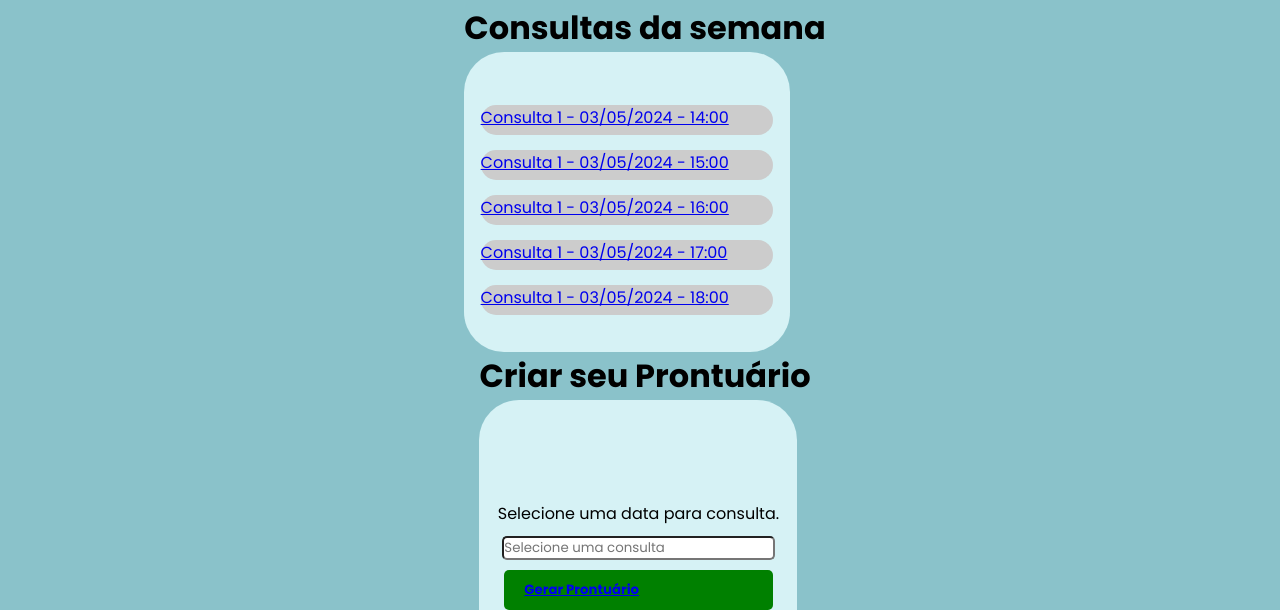
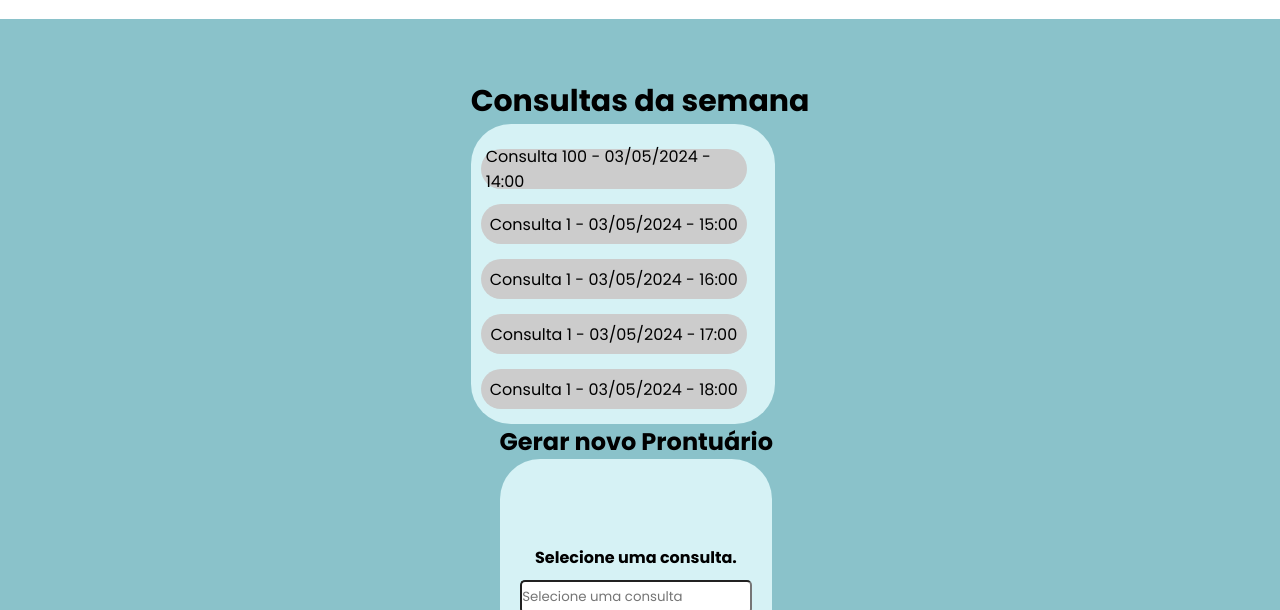
Before and after one commit to miguelgomescy/PI_2_PROTOTIPO_v.01, a plain HTML site: page medico.html in a window 1280 px wide. Shown: the part 190-800 px from the top of the page. Drawn offline with Linux system fonts and the light colour scheme.

Commit message:
Oitava: Atualização em médico

```diff
--- a/java.js
+++ b/java.js
@@ -10,7 +10,3 @@ function mostrarSenha(elemento, idSenha) {
         btnMostrarSenha.classList.replace('bi-eye-slash-fill', 'bi-eye-fill');
     }
 }
-
-// const butonElement = document.querySelector("#buton1").addEventListener("click", e => {
-//     e.preventDefault();
-// })
--- a/medico.css
+++ b/medico.css
@@ -68,29 +68,33 @@ button:hover {
     }
 }
 
-
-.container-main{
+.container-main {
     display: flex;
-    align-items: center;
+    align-items: center; /* Mantém centralizado verticalmente se desejado */
     justify-content: center;
     background-color: #8ac2ca;
-    height: 100%;
-    width: 100%;
-    padding: 5px;
+    height: 100vh; /* Altura total da viewport */
+    width: 100%; /* Largura total */
+    padding: 20px; /* Espaçamento interno */
     flex-direction: column;
+    box-sizing: border-box;
+    padding-top: 40px;
+    margin-top: 20px;
 }
 
-.container-txt{
+.container-txt {
     background-color: #d6f2f5;
-    height: 300px;
     width: 90%;
+    height: 300px; /* Altura fixa para manter um layout consistente */
     border-radius: 40px;
-    display: flex;
-    justify-content: center;
-    align-items: center;
-    flex-direction: column;
-    overflow-x: hidden;
-    overflow-y: auto;
+    overflow-y: auto; /* Habilita a barra de rolagem vertical quando necessário */
+    padding: 10px; /* Espaçamento interno para evitar que o conteúdo toque as bordas */
+    box-sizing: border-box; /* Inclui padding no cálculo da width/height */
+}
+
+.container-txt a {
+    text-decoration: none;
+    color: inherit;
 }
 
 .consul{
@@ -100,9 +104,20 @@ button:hover {
     border-radius: 40px;
     margin-top: 15px;
     cursor: pointer;
+    text-decoration: none;
+    padding: 5px;
+    transition: 0.4s;
+    display: flex;
+    align-items: center;
+    justify-content: center;
+}
 
 
+.consul:hover{
+    background-color: #00b7d3;
+    color: #fff;
 }
+
 
 .container-pront{
     background-color: #d6f2f5;
@@ -130,8 +145,19 @@ button:hover {
     margin-top: 10px;
     width: 90%;
     border-radius: 5px;
+    height: 30px;
 }
 
 .espaco{
     height: 10px;
 }
+
+
+.label-in{
+    font-weight: 700;
+}
+
+.texto{
+    font-size: 15px;
+    font-weight: 800;
+}
--- a/medico.html
+++ b/medico.html
@@ -19,10 +19,10 @@
 
     <div class="container-main">
         <div class="text">
-            <h1>Consultas da semana</h1>
+           <div class="texto"> <h1>Consultas da semana</h1></div>
             <div class="container-txt">
                 <div class="consul">
-                    <a href="#">Consulta 1 - 03/05/2024 - 14:00</a>
+                    <a href="#">Consulta 100 - 03/05/2024 - 14:00</a>
                 </div>
                 <div class="consul">
                     <a href="#">Consulta 1 - 03/05/2024 - 15:00</a>
@@ -38,17 +38,32 @@
                 <div class="consul">
                     <a href="#">Consulta 1 - 03/05/2024 - 18:00</a>
                 </div>
+                <div class="consul">
+                    <a href="#">Consulta 1 - 03/05/2024 - 18:00</a>
+                </div>
+                <div class="consul">
+                    <a href="#">Consulta 1 - 03/05/2024 - 18:00</a>
+                </div>
+                <div class="consul">
+                    <a href="#">Consulta 1 - 03/05/2024 - 18:00</a>
+                </div>
+                <div class="consul">
+                    <a href="#">Consulta 1 - 03/05/2024 - 18:00</a>
+                </div>
+
+
             </div>
         </div>
 
         <div class="text2">
-            <h1>Criar seu Prontuário</h1>
+            <h2>Gerar novo Prontuário</h2>
             <div class="container-pront">
-                <label for="">Selecione uma data para consulta.</label>
+                <label for="" class="label-in">Selecione uma  consulta.</label>
                 <input type=""text placeholder="Selecione uma consulta"
                 class="info" list="prontuario">
                 <datalist id="prontuario">
                     <option value="Consulta 1"></option>
+
                     <option value="Consulta 2"></option>
                     <option value="Consulta 3"></option>
                     <option value="Consulta 4"></option>
@@ -56,7 +71,7 @@
                     <option value="Consulta 6"></option>
                 </datalist>
                 <div class="espaco"></div>
-                <button class="gerar"><a href="prontuario.html">Gerar Prontuário</a></button>
+                <a href="prontuario.html"><button class="gerar">Gerar Prontuário</button></a>
             </div>
         </div>
     </div>
--- a/perfil.css
+++ b/perfil.css
@@ -109,8 +109,8 @@ body{
     padding: 10px;
     max-width: 600px;
     margin-top: 20px;
-    overflow-y: auto; /* Adiciona scroll vertical se necessário */
-    overflow-x: hidden; /* Mantém o conteúdo horizontal seguro */
+    overflow-y: auto;
+    overflow-x: hidden;
     margin-top: 20px;
 }
 
```
Also changed, not shown: 1 other file.
